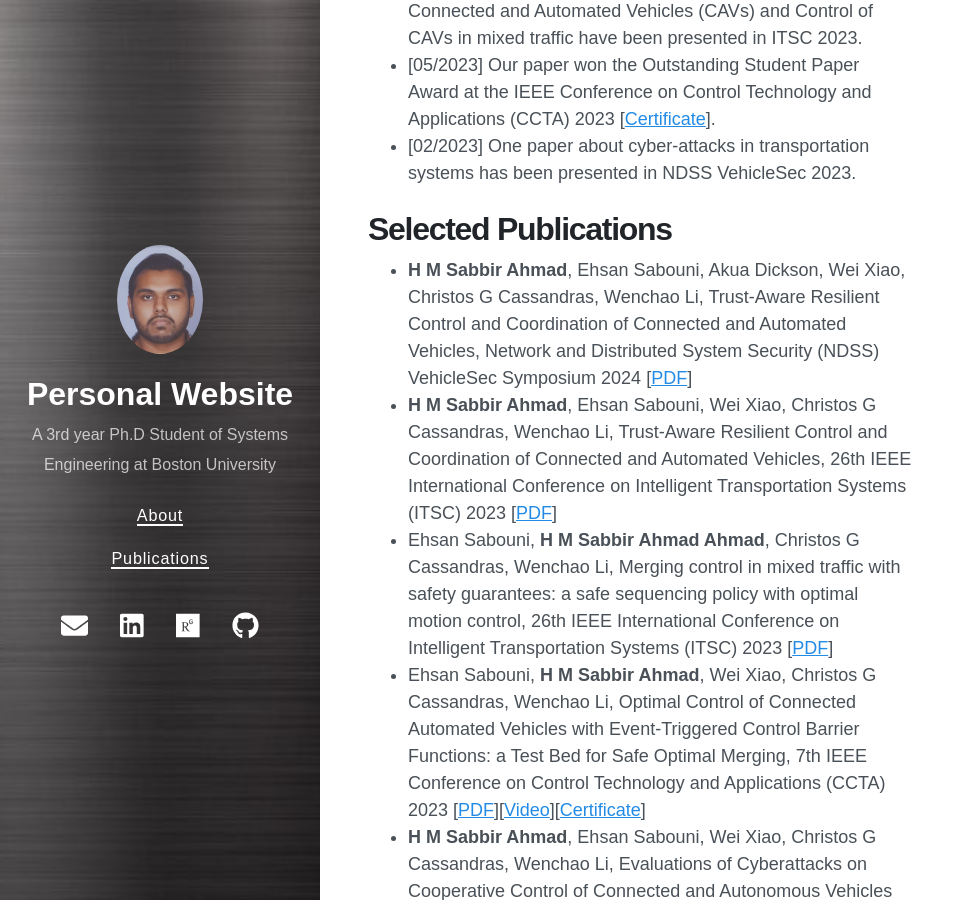
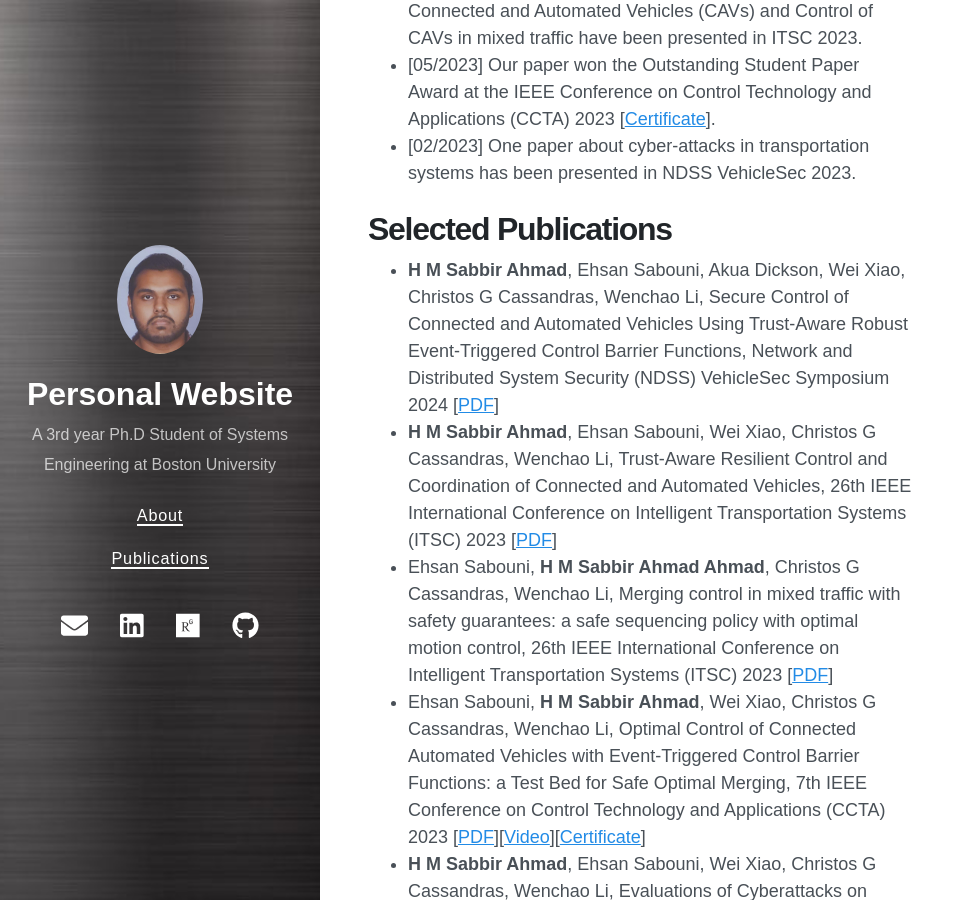
Before and after one commit to SabbirAhmad26/sabbirahmad26.github.io, a Jekyll site: the page built from README.md, in a window 1280 px wide and 900 px high, scrolled down 486 px. Shown: the whole window, without its empty margins (0-973 px from the left). Built offline with Jekyll 4.4.1, drawn with Linux system fonts in a browser that asks for light colours; nearby versions of some CDN libraries; our own code applies the rules of GitHub Pages for plain Markdown files.

Commit message:
Update home.html

```diff
--- a/_layouts/home.html
+++ b/_layouts/home.html
@@ -39,7 +39,7 @@
              <!--div class="content"-->
                <div class="scroll">
           <ul>
-            <li> <b>H M Sabbir Ahmad</b>, Ehsan Sabouni, Akua Dickson, Wei Xiao, Christos G Cassandras, Wenchao Li, Trust-Aware Resilient Control and Coordination of Connected and Automated Vehicles, Network and Distributed System Security (NDSS) VehicleSec Symposium 2024 [<a href="https://arxiv.org/pdf/2401.02306.pdf" target="_blank">PDF</a>] </li>
+            <li> <b>H M Sabbir Ahmad</b>, Ehsan Sabouni, Akua Dickson, Wei Xiao, Christos G Cassandras, Wenchao Li, Secure Control of Connected and Automated Vehicles Using Trust-Aware Robust Event-Triggered Control Barrier Functions, Network and Distributed System Security (NDSS) VehicleSec Symposium 2024 [<a href="https://arxiv.org/pdf/2401.02306.pdf" target="_blank">PDF</a>] </li>
             <li> <b>H M Sabbir Ahmad</b>, Ehsan Sabouni, Wei Xiao, Christos G Cassandras, Wenchao Li, Trust-Aware Resilient Control and Coordination of Connected and Automated Vehicles, 26th IEEE International Conference on Intelligent Transportation Systems (ITSC) 2023 [<a href="https://arxiv.org/pdf/2305.16818.pdf" target="_blank">PDF</a>] </li>
             <li> Ehsan Sabouni, <b>H M Sabbir Ahmad Ahmad</b>, Christos G Cassandras, Wenchao Li, Merging control in mixed traffic with safety guarantees: a safe sequencing policy with optimal motion control, 26th IEEE International Conference on Intelligent Transportation Systems (ITSC) 2023 [<a href="https://arxiv.org/pdf/2305.16725.pdf" target="_blank">PDF</a>] </li>
             <li> Ehsan Sabouni, <b>H M Sabbir Ahmad</b>, Wei Xiao, Christos G Cassandras, Wenchao Li, Optimal Control of Connected Automated Vehicles with Event-Triggered Control Barrier Functions: a Test Bed for Safe Optimal Merging, 7th IEEE Conference on Control Technology and Applications (CCTA) 2023 [<a href="https://arxiv.org/pdf/2306.01871.pdf" target="_blank">PDF</a>][<a href="https://www.youtube.com/watch?v=qwhLjEskPS8">Video</a>][<a href="https://github.com/SabbirAhmad26/sabbirahmad26.github.io/blob/main/assets/Photos/CCTA_23.jpg">Certificate</a>] </li>
```
